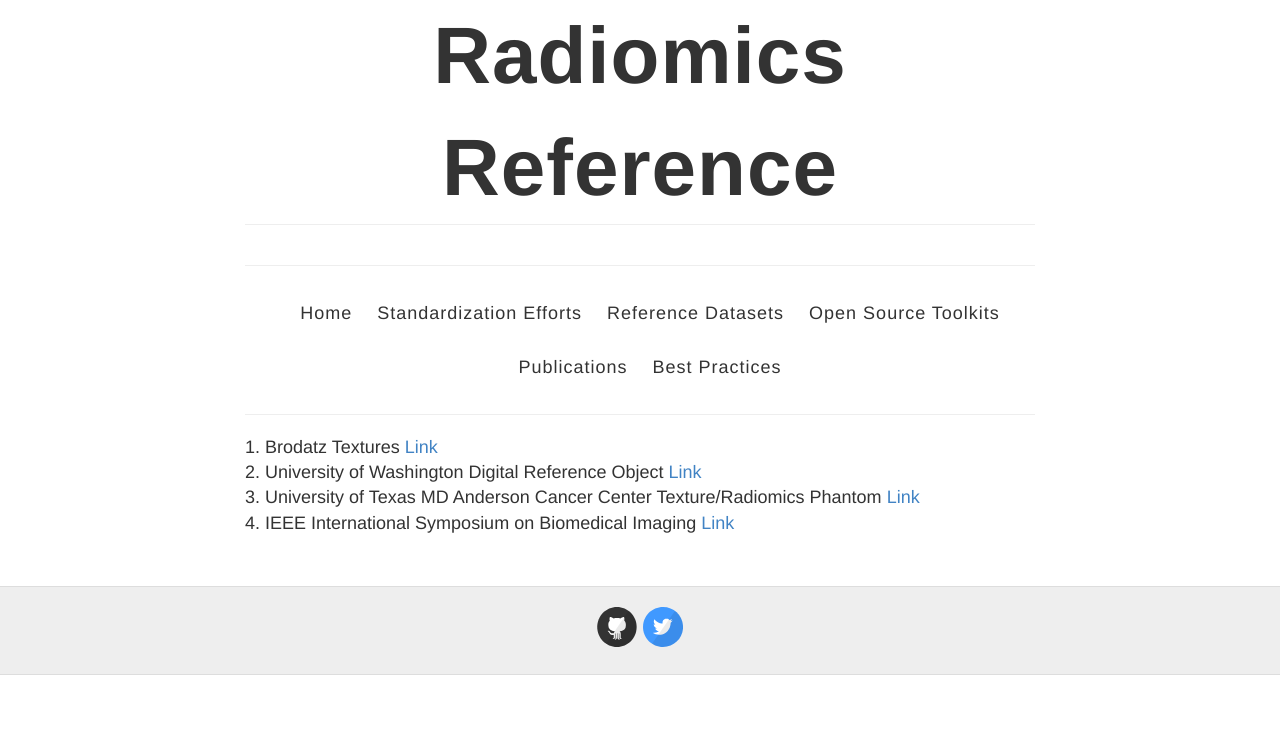
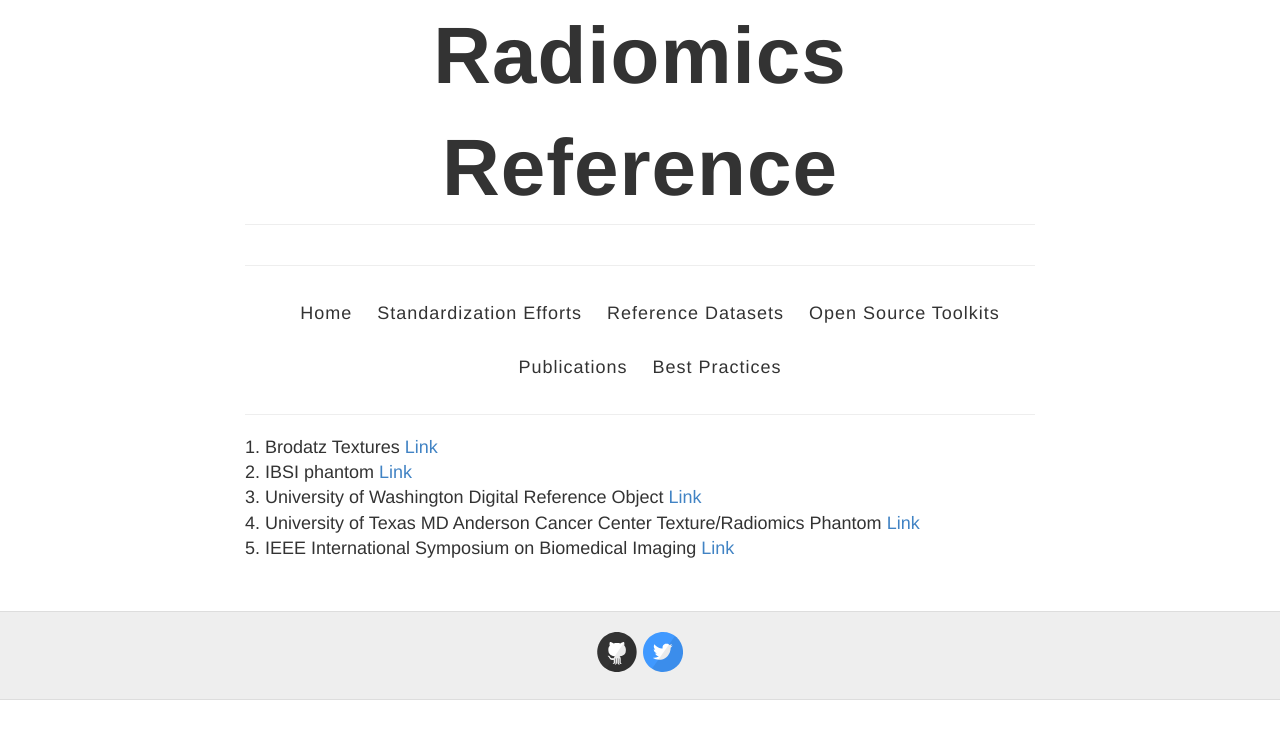
Before and after one commit to QTIM-Lab/Radiomics_reference, a Jekyll site: the page built from ref.html, in a window 1280 px wide. Shown: the top 739 px of the page. Built offline with Jekyll 4.4.1, drawn with Linux system fonts in a browser that asks for light colours.

Commit message:
Update ref.html

```diff
--- a/ref.html
+++ b/ref.html
@@ -8,13 +8,18 @@ permalink: /ref/
 </div>
 
 <div>
-2. University of Washington Digital Reference Object <a href="http://depts.washington.edu/petctdro/index.html">Link </a>
+2. IBSI phantom <a href="https://www.cancerdata.org/resource/doi:10.17195/candat.2016.08.1">Link </a>
+</div>
+
+
+<div>
+3. University of Washington Digital Reference Object <a href="http://depts.washington.edu/petctdro/index.html">Link </a>
 </div>
 
 <div>
-3. University of Texas MD Anderson Cancer Center Texture/Radiomics Phantom <a href="https://wiki.cancerimagingarchive.net/display/Public/Credence+Cartridge+Radiomics+Phantom+CT+Scans"> Link </a>
+4. University of Texas MD Anderson Cancer Center Texture/Radiomics Phantom <a href="https://wiki.cancerimagingarchive.net/display/Public/Credence+Cartridge+Radiomics+Phantom+CT+Scans"> Link </a>
 </div>
 
 <div>
-4. IEEE International Symposium on Biomedical Imaging <a href="https://www.cancerdata.org/resource/doi:10.17195/candat.2016.08.1">Link </a>
+5. IEEE International Symposium on Biomedical Imaging <a href="https://www.cancerdata.org/resource/doi:10.17195/candat.2016.08.1">Link </a>
 </div>
```
